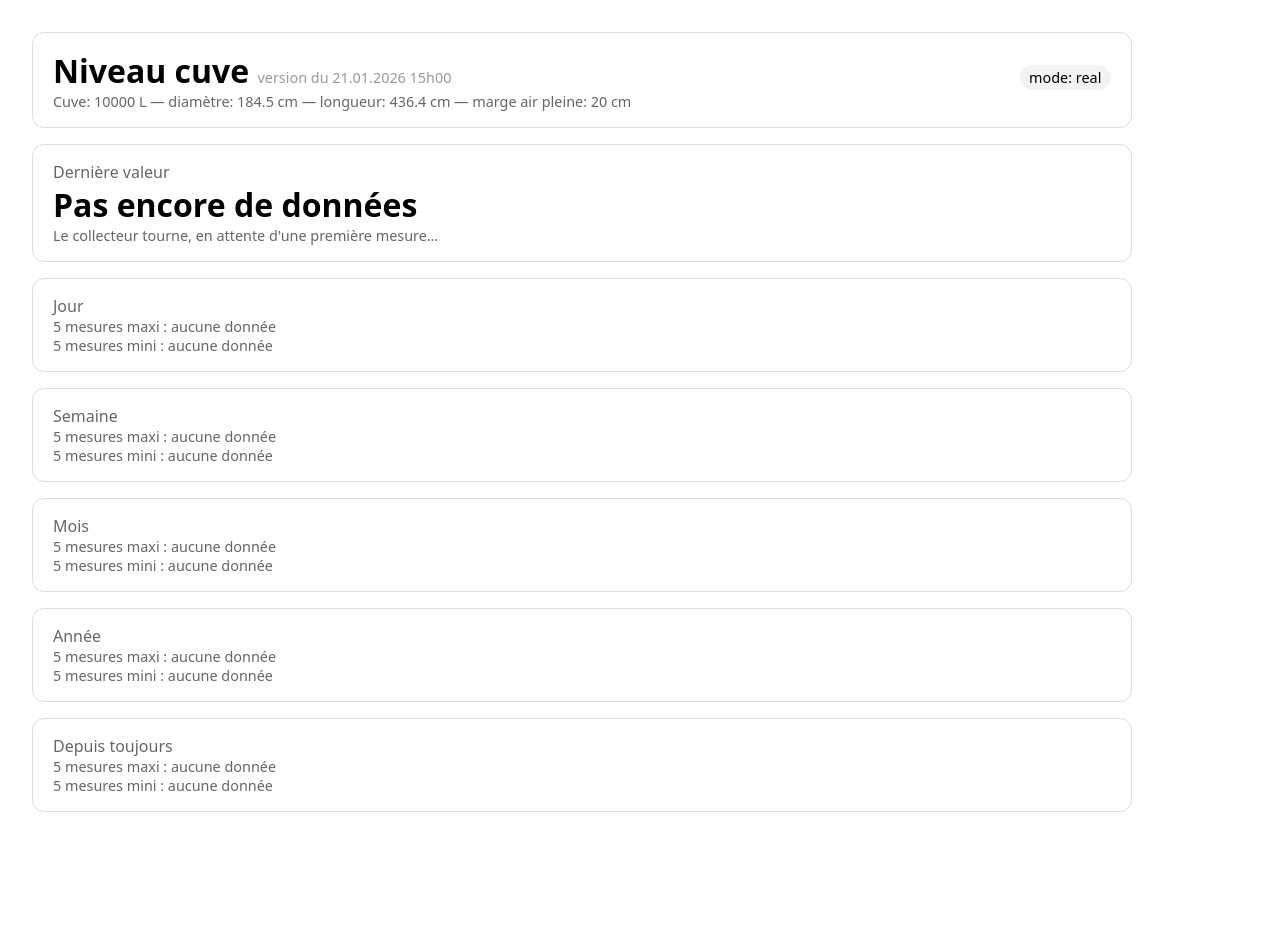
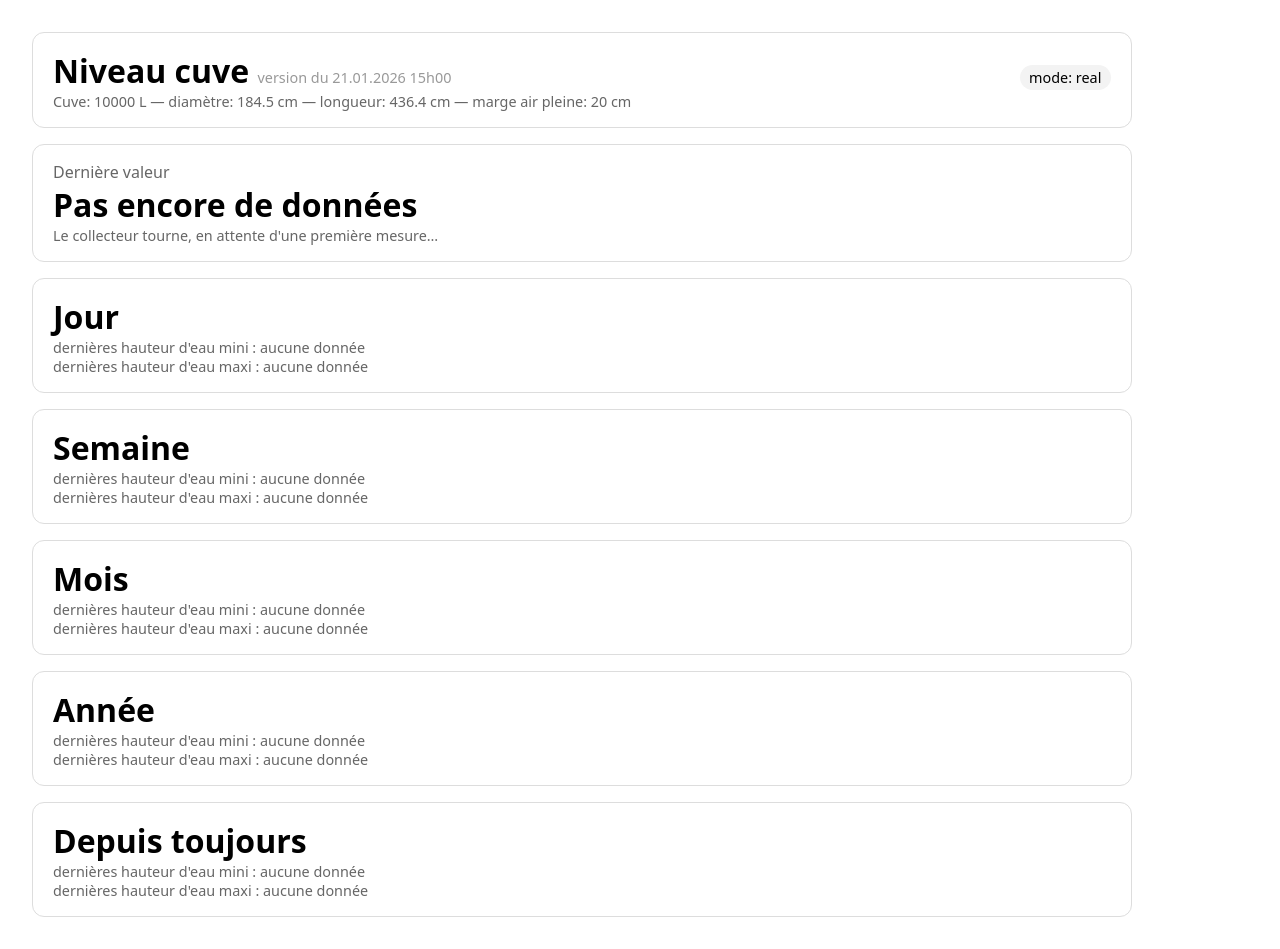
Before and after one commit to JimnyGitHub/mesure-eau-pluie, a FastAPI app: page / in a window 1280 px wide. Before the commit the page ends 812 px from the top, so only its background shows below. Run offline with FastAPI, Linux system fonts and the light colour scheme; data that the repository does not hold is empty; parts of the project's set-up code (start-up, migrations or seed data) failed here and were passed over.

Commit message:
docs: ajouter les commandes Windows PowerShell dans le README - Sépare les instructions d'installation et lancement en sections Linux/macOS et Windows - Adapte les commandes pour PowerShell (activation venv, variables d'environnement)
Affichage: Modification des libellés dans le dashboard web (hauteur d'eau mini/maxi)

```diff
--- a/src/cuve-api/app/templates/index.html
+++ b/src/cuve-api/app/templates/index.html
@@ -37,27 +37,27 @@
     </div>
 
     <div class="card" id="dayCard">
-        <div class="muted">Jour</div>
+        <div class="big">Jour</div>
         <div id="dayTables">Chargement…</div>
     </div>
 
     <div class="card" id="weekCard">
-        <div class="muted">Semaine</div>
+        <div class="big">Semaine</div>
         <div id="weekTables">Chargement…</div>
     </div>
 
     <div class="card" id="monthCard">
-        <div class="muted">Mois</div>
+        <div class="big">Mois</div>
         <div id="monthTables">Chargement…</div>
     </div>
 
     <div class="card" id="yearCard">
-        <div class="muted">Année</div>
+        <div class="big">Année</div>
         <div id="yearTables">Chargement…</div>
     </div>
 
     <div class="card" id="allCard">
-        <div class="muted">Depuis toujours</div>
+        <div class="big">Depuis toujours</div>
         <div id="allTables">Chargement…</div>
     </div>
 </div>
@@ -113,7 +113,7 @@
 
     function setTables(period, ex) {
         const el = document.getElementById(`${period}Tables`);
-        el.innerHTML = tableHtml(ex.max, "5 mesures maxi") + tableHtml(ex.min, "5 mesures mini");
+        el.innerHTML = tableHtml(ex.max, "dernières hauteur d'eau mini") + tableHtml(ex.min, "dernières hauteur d'eau maxi");
     }
 
     async function refresh() {
```
Also changed, not shown: README.md.
